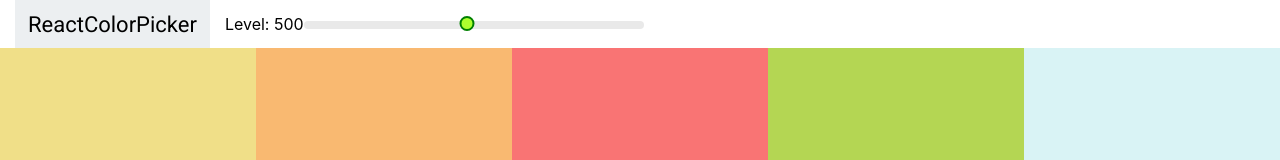
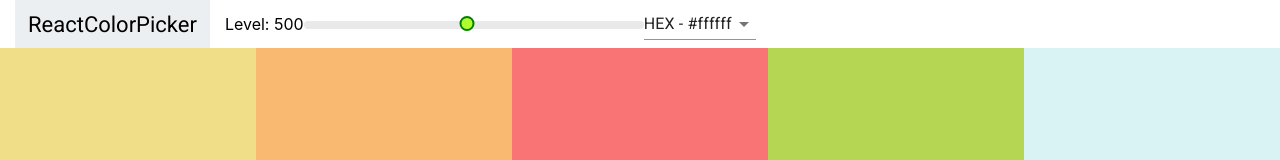
Before and after one commit to ssamsara98/modern-react-bootcamp, a React (Create React App) app: page / in a window 1280 px wide. Shown: the top 160 px of the page. Built offline with nearby package versions, Linux system fonts and the light colour scheme.

Commit message:
Add Select and Material UI

```diff
--- a/package.json
+++ b/package.json
@@ -3,6 +3,7 @@
   "version": "0.1.0",
   "private": true,
   "dependencies": {
+    "@material-ui/core": "^4.9.9",
     "@testing-library/jest-dom": "^4.2.4",
     "@testing-library/react": "^9.3.2",
     "@testing-library/user-event": "^7.1.2",
--- a/src/components/Navbar.jsx
+++ b/src/components/Navbar.jsx
@@ -1,12 +1,27 @@
 import React, { Component } from "react";
+import { Select, MenuItem } from "@material-ui/core";
 import Slider from "rc-slider";
 
 import "rc-slider/assets/index.css";
 import "./Navbar.css";
 
 export default class Navbar extends Component {
+  constructor(props) {
+    super(props);
+    this.state = {
+      format: "hex",
+    };
+    this.handleChange = this.handleChange.bind(this);
+  }
+
+  handleChange(evt) {
+    this.setState({ format: evt.target.value });
+    this.props.handleChange(evt.target.value);
+  }
+
   render() {
     const { level, changeLevel } = this.props;
+    const { format } = this.state;
     return (
       <header className="Navbar">
         <div className="logo">
@@ -24,6 +39,13 @@
             />
           </div>
         </div>
+        <div className="select-container">
+          <Select value={format} onChange={this.handleChange}>
+            <MenuItem value="hex">HEX - #ffffff</MenuItem>
+            <MenuItem value="rgb">RGB - rbg(255, 255, 255)</MenuItem>
+            <MenuItem value="rgba">RGBA - rbg(255, 255, 255, 1.0)</MenuItem>
+          </Select>
+        </div>
       </header>
     );
   }
--- a/src/components/Palette.jsx
+++ b/src/components/Palette.jsx
@@ -9,23 +9,35 @@
     super(props);
     this.state = {
       level: 500,
+      format: "hex",
     };
     this.changeLevel = this.changeLevel.bind(this);
+    this.changeFormat = this.changeFormat.bind(this);
   }
 
   changeLevel(level) {
     this.setState({ level });
   }
 
+  changeFormat(val) {
+    this.setState({ format: val });
+  }
+
   render() {
     const { colors } = this.props.palette;
-    const { level } = this.state;
+    const { level, format } = this.state;
     const colorBoxes = colors[level].map((color, index) => {
-      return <ColorBox background={color.hex} name={color.name} key={index} />;
+      return (
+        <ColorBox background={color[format]} name={color.name} key={index} />
+      );
     });
     return (
       <div className="Palette">
-        <Navbar level={level} changeLevel={this.changeLevel} />
+        <Navbar
+          level={level}
+          changeLevel={this.changeLevel}
+          handleChange={this.changeFormat}
+        />
         {/* Navbar goes here */}
         <div className="Palette-colors">{colorBoxes}</div>
         {/* footer eventually */}
```
Also changed, not shown: 1 other file (tests, documents, lock files or other folders).
